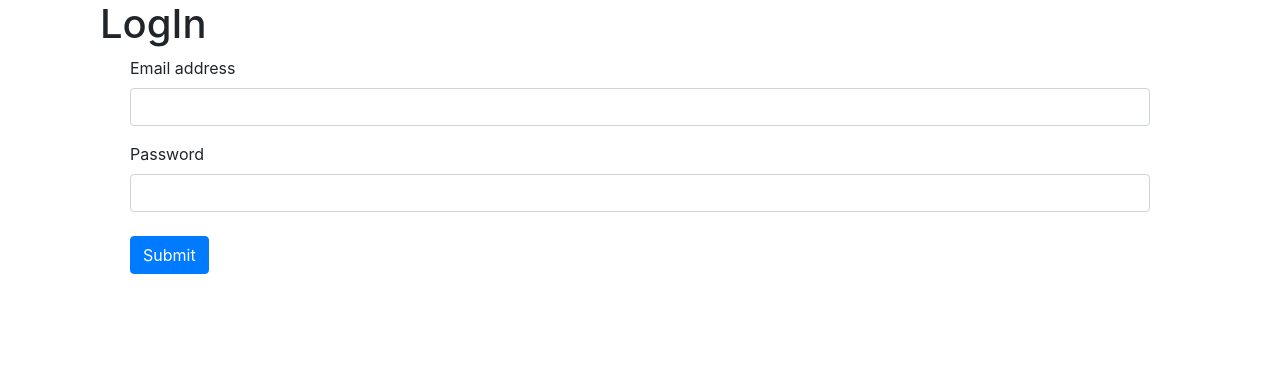
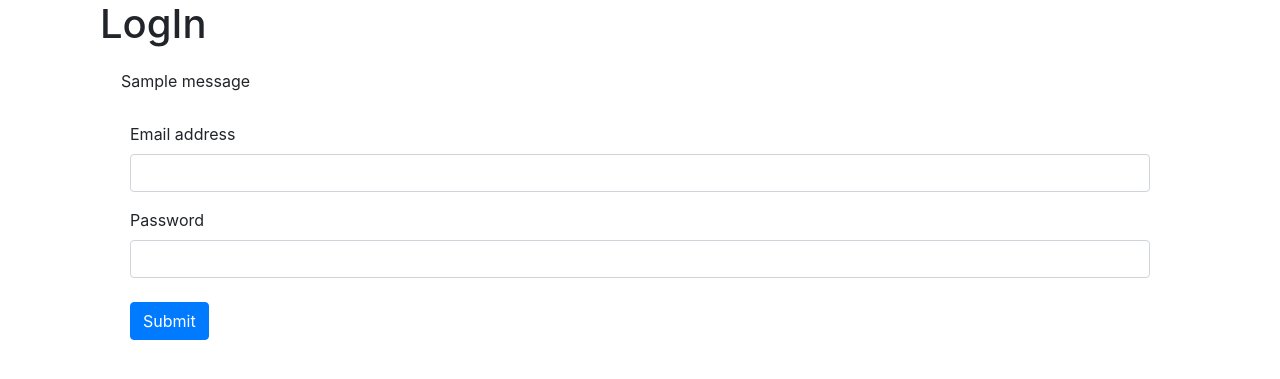
Before and after one commit to Hunnyjain7/user-management-tool, a Django app: page /login in a window 1280 px wide. Shown: the part 56-435 px from the top of the page. Run offline with Django 3.2, Linux system fonts and the light colour scheme; tables that the repository leaves empty hold one stand-in row (values such as "Sample post"); one stand-in notice (Sample message) is shown.

Commit message:
Javascript

```diff
--- a/management/app/urls.py
+++ b/management/app/urls.py
@@ -1,9 +1,11 @@
 from django.urls import path
-from .views import Register, LogIn, Home, UpdateProfile, logout, delete
+from .views import Register, LogIn, Home, UpdateProfile, logout, delete, login_api
+from django.views.decorators.csrf import csrf_exempt
 
 urlpatterns = [
     path('', Register.as_view(), name='register'),
     path('login', LogIn.as_view(), name='login'),
+    path('login_api', login_api, name='login_api'),
     path('homepage', Home.as_view(), name='homepage'),
     path('update', UpdateProfile.as_view(), name='update'),
     path('logout', logout, name='logout'),
--- a/management/app/views.py
+++ b/management/app/views.py
@@ -1,5 +1,6 @@
 import random
 import re
+from django.http import JsonResponse
 from django.shortcuts import render, redirect
 from django.views import View
 from .models import UsrUser, UsrGender
@@ -97,19 +98,22 @@ class LogIn(View):
             print(e)
             return redirect('login')
 
-    def post(self, request):
-        try:
-            email = request.POST.get('email')
-            password = request.POST.get('password')
-            user = UsrUser.objects.filter(email=email).filter(password=password)
-            if user.exists():
-                request.session['id'] = user[0].id
-                return redirect('homepage')
-            else:
-                return render(request, 'login.html')
-        except Exception as e:
-            print(e)
-            return redirect('login')
+    # def post(self, request):
+    #     try:
+    #         email = request.POST.get('email')
+    #         password = request.POST.get('password')
+    #         user = UsrUser.objects.filter(email=email).filter(password=password)
+    #         if user.exists():
+    #             request.session['id'] = user[0].id
+    #             return redirect('homepage')
+    #         else:
+    #             messages.error(request, "error_message")
+    #             return redirect('login')
+    #             # return render(request, 'login.html', {"email":email})
+    #
+    #     except Exception as e:
+    #         print(e)
+    #         return redirect('login')
 
 
 class Home(View):
@@ -202,7 +206,7 @@ class UpdateProfile(View):
 def logout(request):
     try:
         request.session.clear()
-        return render(request, 'login.html')
+        return redirect('login')
     except Exception as e:
         print(e)
         return redirect('login')
@@ -220,3 +224,15 @@ def delete(request):
     except Exception as e:
         print(e)
         return redirect('login')
+
+
+def login_api(request):
+    email = request.POST['email']
+    password = request.POST['password']
+    user = UsrUser.objects.filter(email=email).filter(password=password)
+    if user.exists():
+        request.session['id'] = user[0].id
+        messages.success(request, "Logged in Successfully")
+        return JsonResponse({"status_code": 200, "message": "Logged in Successfully"})
+    else:
+        return JsonResponse({"status_code": 402, "message": "Invalid Credential's"})
--- a/management/management/settings.py
+++ b/management/management/settings.py
@@ -79,7 +79,7 @@ DATABASES = {
         'ENGINE': 'django.db.backends.mysql',
         'NAME': 'user_management_db',
         'USER': 'local_user',
-        'PASSWORD': 'Local@123',
+        'PASSWORD': 'Local123',
         'HOST': '127.0.0.1',
         'OPTIONS': {
             'sql_mode': 'traditional'
--- a/management/templates/base.html
+++ b/management/templates/base.html
@@ -8,6 +8,9 @@
 
     <!-- Bootstrap CSS -->
     <link rel="stylesheet" href="https://cdn.jsdelivr.net/npm/bootstrap@4.6.2/dist/css/bootstrap.min.css" integrity="sha384-xOolHFLEh07PJGoPkLv1IbcEPTNtaed2xpHsD9ESMhqIYd0nLMwNLD69Npy4HI+N" crossorigin="anonymous">
+
+    <script src="https://code.jquery.com/jquery-3.5.1.min.js"></script>
+    <!-- <script src="https://code.jquery.com/jquery-3.3.1.js" integrity="sha256-2Kok7MbOyxpgUVvAk/HJ2jigOSYS2auK4Pfzbm7uH60=" crossorigin="anonymous"></script> -->
 
     <title>User Management</title>
   </head>
@@ -45,7 +48,7 @@
     <!-- Optional JavaScript; choose one of the two! -->
 
     <!-- Option 1: jQuery and Bootstrap Bundle (includes Popper) -->
-    <script src="https://cdn.jsdelivr.net/npm/jquery@3.5.1/dist/jquery.slim.min.js" integrity="sha384-DfXdz2htPH0lsSSs5nCTpuj/zy4C+OGpamoFVy38MVBnE+IbbVYUew+OrCXaRkfj" crossorigin="anonymous"></script>
+    <!-- <script src="https://cdn.jsdelivr.net/npm/jquery@3.5.1/dist/jquery.slim.min.js" integrity="sha384-DfXdz2htPH0lsSSs5nCTpuj/zy4C+OGpamoFVy38MVBnE+IbbVYUew+OrCXaRkfj" crossorigin="anonymous"></script> -->
     <script src="https://cdn.jsdelivr.net/npm/bootstrap@4.6.2/dist/js/bootstrap.bundle.min.js" integrity="sha384-Fy6S3B9q64WdZWQUiU+q4/2Lc9npb8tCaSX9FK7E8HnRr0Jz8D6OP9dO5Vg3Q9ct" crossorigin="anonymous"></script>
 
     <!-- Option 2: Separate Popper and Bootstrap JS -->
--- a/management/templates/login.html
+++ b/management/templates/login.html
@@ -1,7 +1,4 @@
-{% extends 'base.html' %}
-
-{% block content %}
-
+{% extends 'base.html' %} {% block content %}
 
 <div class="container">
   <div class="container">
@@ -9,28 +6,78 @@
   </div>
 
   <div class="container">
-        <form type="submit" method="post" enctype="multipart/form-data">
-            {% csrf_token %}
-            <div  class="container">
+    <div class="alert" role="alert" id="message">
+      {% if messages %}
+
+      {% for message in messages %}
+
+      {{ message }}
+
+      {% endfor %}
+
+      {% endif %}
+
+    </div>
+
+    <div class="container">
       <div class="form-group container">
         <label for="exampleInputEmail1">Email address</label>
-                        <input type="email" name="email" class="form-control col" id="exampleInputEmail1" aria-describedby="emailHelp">
+        <input type="email" name="email" id="email" class="form-control col" id="exampleInputEmail1"
+          aria-describedby="emailHelp" />
       </div>
 
       <div class="form-group container">
         <label for="exampleInputPassword1">Password</label>
-                  <input type="password" name="password" class="form-control" id="exampleInputPassword1">
-                  <br>
-                  <button type="submit" class="btn btn-primary ">Submit</button>
+        <input type="password" name="password" id="password" class="form-control" id="exampleInputPassword1" />
+        <br />
+        <button type="" id="submit" class="btn btn-primary" onclick="loginApi(email.value, password.value)">
+          Submit
+        </button>
       </div>
-
     </div>
-
-          </form>
   </div>
 </div>
 
-
-
+<script>
+  function loginApi(email, password) {
+    const user_email = email;
+    const user_password = password;
+    $.ajax({
+      type: "POST",
+      url: "/login_api",
+      data: {
+        email: user_email,
+        password: user_password,
+        csrfmiddlewaretoken: "{{ csrf_token }}"
+      },
+      success: function (data) {
+        var message = document.getElementById("message");
+        if (data.status_code == 200) {
+          window.location.href = '/homepage'
+          message.className += " alert-success";
+          message.innerHTML = data.message;
+          setTimeout(function(){
+            message.className -= " alert-success";
+            message.innerHTML = '';
+          }, 3000);
+        } else if (data.status_code == 402){
+          message.className += " alert-danger";
+          message.innerHTML = data.message;
+          setTimeout(function(){
+            message.className -= " alert-danger";
+            message.innerHTML = '';
+          }, 3000);
+        } else {
+          message.className += " alert-danger";
+          message.innerHTML = "Something went worng!";
+          setTimeout(function(){
+            message.className -= " alert-danger";
+            message.innerHTML = '';
+          }, 3000);
+        }
+      },
+    });
+  }
+</script>
 
 {% endblock %}
```
Also changed, not shown: management/templates/home.html (+17 -10 lines). Lines whose indentation alone changed are shown as unchanged.
